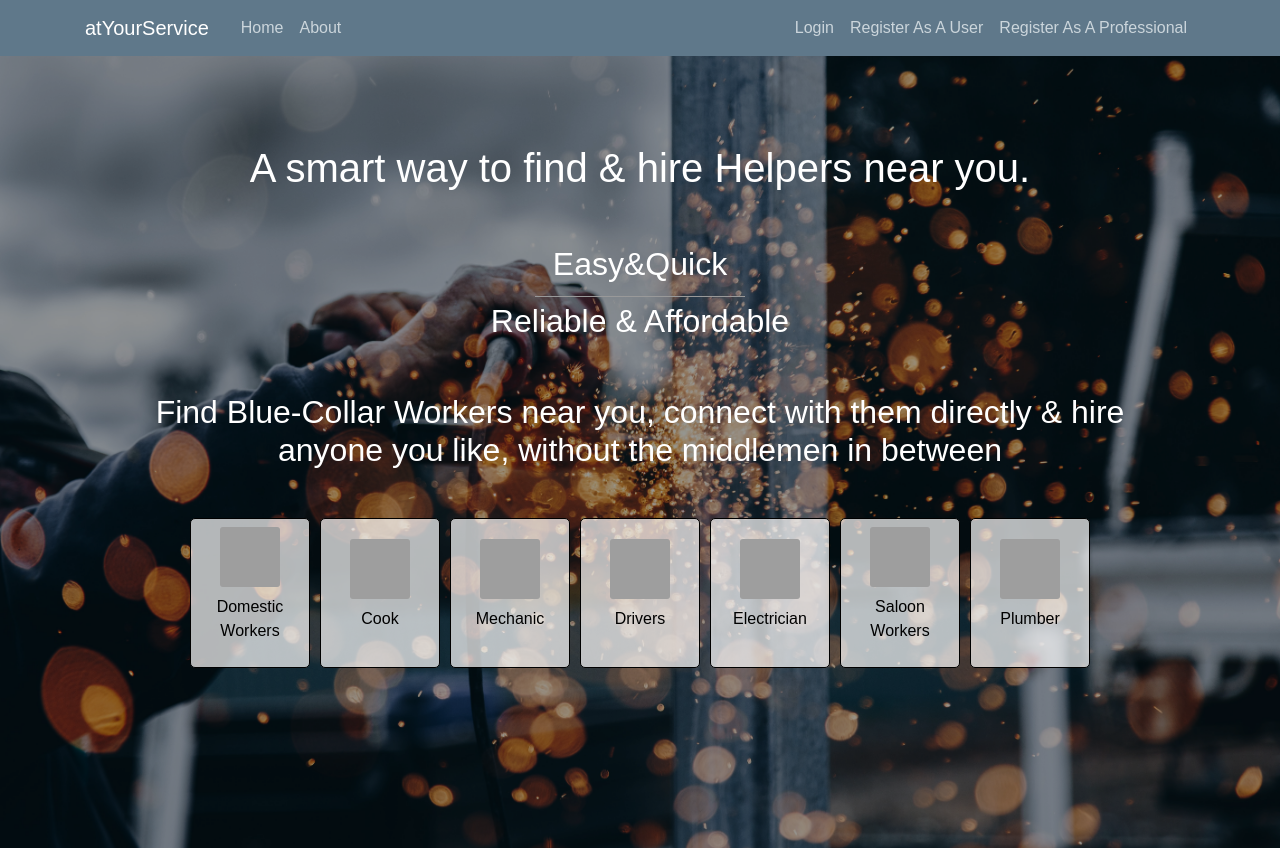
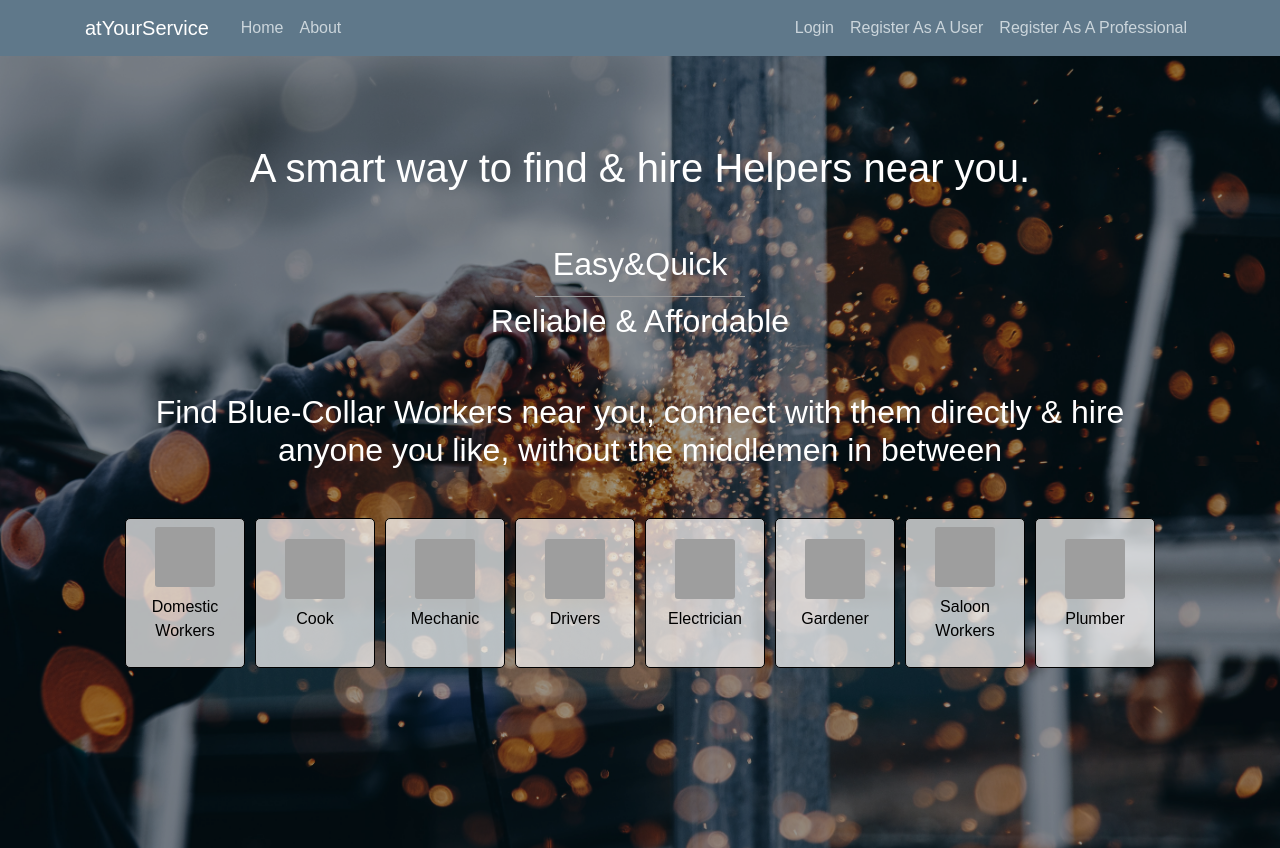
Before and after one commit to MUHAMMEDRIZALKE/At-Your-Service, a Django app: page / in a window 1280 px wide. Run offline with Django 4.2, Linux system fonts and the light colour scheme; some libraries are stand-ins or nearby versions; grey boxes are pictures that could not be loaded.

Commit message:
added gardener card to the index.html

```diff
--- a/atYourService/templates/atYourService/index.html
+++ b/atYourService/templates/atYourService/index.html
@@ -60,43 +60,50 @@
 
             <div class='card'>
                 <a href ="/home/domestic worker">
-                <img class='card-img' src="https://helpersnearme.com/images/icons/house.svg" alt="home" />
+                <img class='card-img' src="https://helpersnearme.com/images/icons/house.svg" alt="profession" />
                 <p>Domestic Workers</p>
                 </a>
             </div>
 
             <div class='card'>
                 <a href ="/home/cook">
-                <img class='card-img' src="https://cdn-icons-png.flaticon.com/512/1830/1830839.png" alt="home" />
+                <img class='card-img' src="https://cdn-icons-png.flaticon.com/512/1830/1830839.png" alt="profession" />
                 <p>Cook</p>
                 </a>
             </div>
 
             <div class='card'>
                 <a href ="/home/mechanic">
-                <img class='card-img' src="https://cdn-icons-png.flaticon.com/512/1995/1995450.png" alt="home" />
+                <img class='card-img' src="https://cdn-icons-png.flaticon.com/512/1995/1995450.png" alt="profession" />
                 <p>Mechanic</p>
                 </a>
             </div>
 
             <div class='card'>
                 <a href ="/home/driver">
-                <img class='card-img' src="https://helpersnearme.com/images/icons/car.svg" alt="home" />
+                <img class='card-img' src="https://helpersnearme.com/images/icons/car.svg" alt="profession" />
                 <p>Drivers</p>
                 </a>
             </div>
 
             <div class='card'>
                 <a href ="/home/electrician">
-                <img class='card-img' src="	https://cdn-icons-png.flaticon.com/512/1983/1983275.png" alt="home" />
+                <img class='card-img' src="	https://cdn-icons-png.flaticon.com/512/1983/1983275.png" alt="profession" />
                 <p>Electrician</p>
+                </a>
+            </div>
+
+            <div class='card'>
+                <a href ="/home/gardener">
+                <img class='card-img' src="https://cdn-icons.flaticon.com/png/512/4331/premium/4331143.png?token=exp=1658852282~hmac=4105a64f482e198d88fa8b313b77e6e7" alt="profession" />
+                <p>Gardener</p>
                 </a>
             </div>
 
 
             <div class='card'>
                 <a href ="/home/saloon">
-                <img class='card-img' src="https://cdn-icons-png.flaticon.com/512/1995/1995584.png" alt="home" />
+                <img class='card-img' src="https://cdn-icons-png.flaticon.com/512/1995/1995584.png" alt="profession" />
                 <p>Saloon Workers</p>
                 </a>
             </div>
@@ -104,7 +111,7 @@
 
             <div class='card'>
                 <a href ="/home/plumber">
-                <img class='card-img' src="https://cdn-icons-png.flaticon.com/512/307/307924.png" alt="home" />
+                <img class='card-img' src="https://cdn-icons-png.flaticon.com/512/307/307924.png" alt="profession" />
                 <p>Plumber</p>
                 </a>
             </div>
--- a/mini_project/settings.py
+++ b/mini_project/settings.py
@@ -134,7 +134,7 @@ DEFAULT_AUTO_FIELD = 'django.db.models.BigAutoField'
 
 CRISPY_TEMPLATE_PACK = 'bootstrap4'
 
-LOGIN_REDIRECT_URL = 'ays-home'
+LOGIN_REDIRECT_URL = 'ays-index'
 LOGIN_URL = 'login'
 
 LEAFLET_CONFIG = {'DEFAULT_CENTER': (9.7, 76.7),  # Latitude ,  Longitude
--- a/mini_project/urls.py
+++ b/mini_project/urls.py
@@ -22,8 +22,6 @@ from users import views as user_views
 from django.conf import settings
 from django.conf.urls.static import static
 
-
-
 urlpatterns = [
     path('admin/', admin.site.urls),
     path('user_register/', user_views.user_register, name='user_register'),
@@ -35,5 +33,4 @@ urlpatterns = [
     # path('atYourService/', include('atYourService.urls')),
 ]
 
-
 urlpatterns += static(settings.STATIC_URL, document_root=settings.STATIC_ROOT)
```
